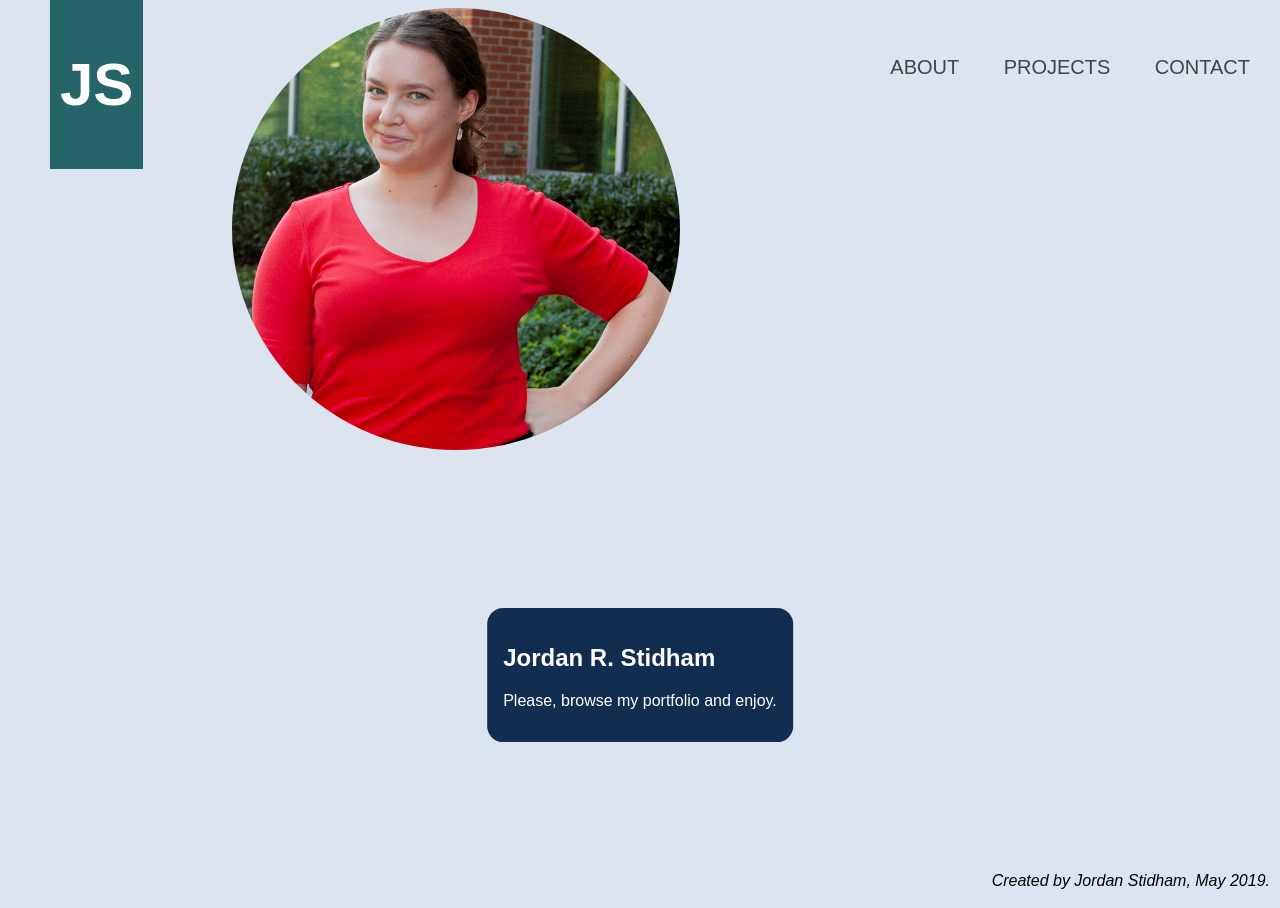
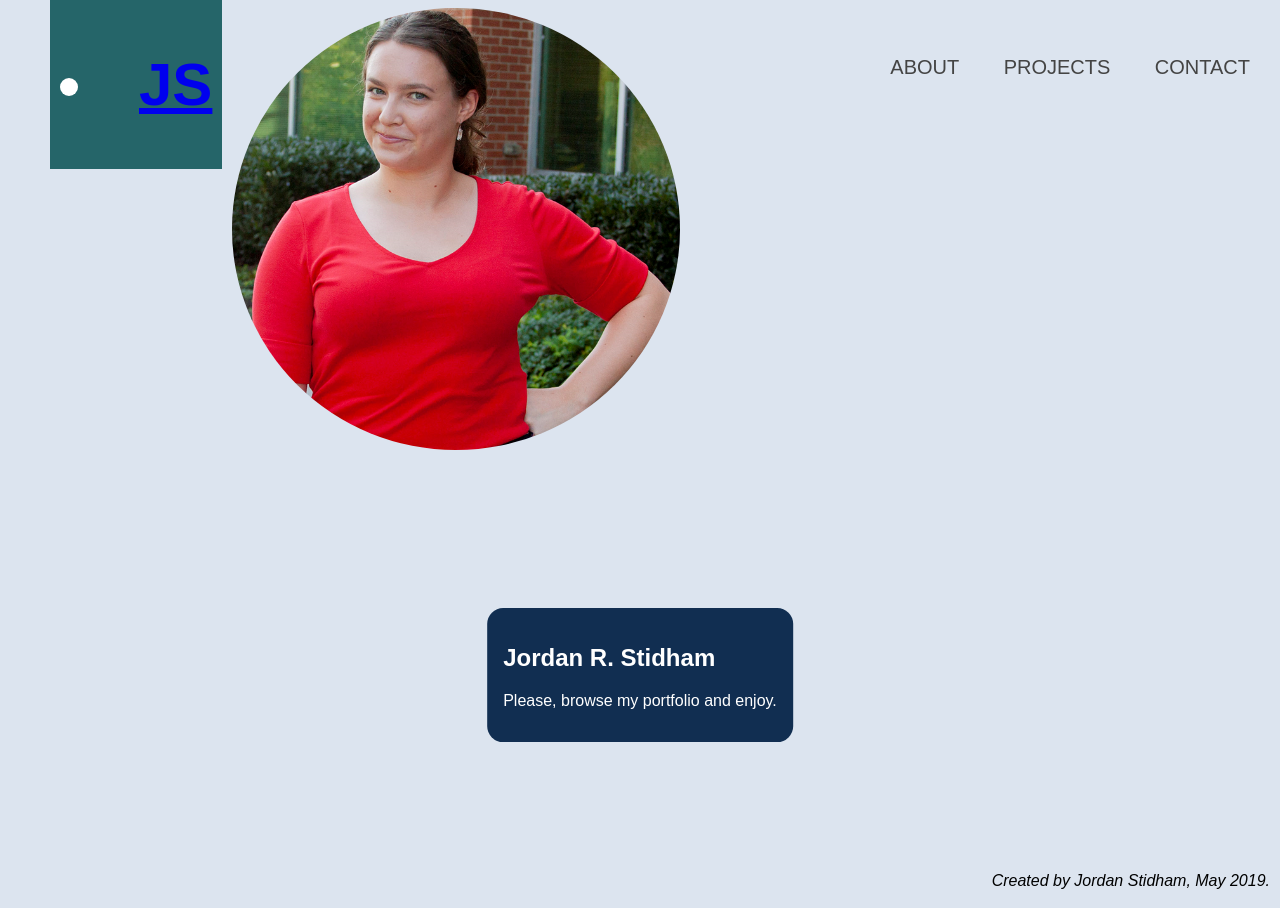
Before and after one commit to jordanstidham/PORTFOLIO, a Jekyll site: the page built from README.md, in a window 1280 px wide. Built offline with Jekyll 4.4.1, drawn with Linux system fonts in a browser that asks for light colours; our own code applies the rules of GitHub Pages for plain Markdown files.

Commit message:
Update default.html

```diff
--- a/_layouts/default.html
+++ b/_layouts/default.html
@@ -8,7 +8,8 @@
 		<!-- header -->
 
 			<div class= "head">
-				<h1>JS</h1>
+				<h1>
+					<li><a href="default.html">JS</a></li></h1>
 			</div>
 
 		<!-- navbar -->
```
